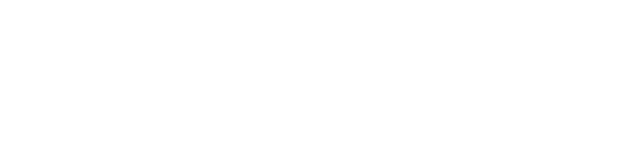
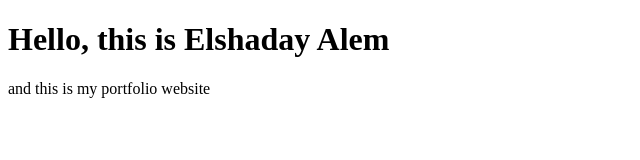
Before and after one commit to elshaday-academic-archives/portfolio, a plain HTML site: page index.html in a window 1280 px wide. Shown: the whole page, without its empty margins (0-640 px from the left). Drawn offline with Linux system fonts and the light colour scheme.

Commit message:
added basic html structure to index.html

```diff
--- a/index.html
+++ b/index.html
@@ -3,9 +3,10 @@
 <head>
     <meta charset="UTF-8">
     <meta name="viewport" content="width=device-width, initial-scale=1.0">
-    <title>Document</title>
+    <title>Elshaday Alem's portfolio</title>
 </head>
 <body>
-
+    <h1>Hello, this is Elshaday Alem</h1>
+    <p> and this is my portfolio website</p>
 </body>
 </html>
```
